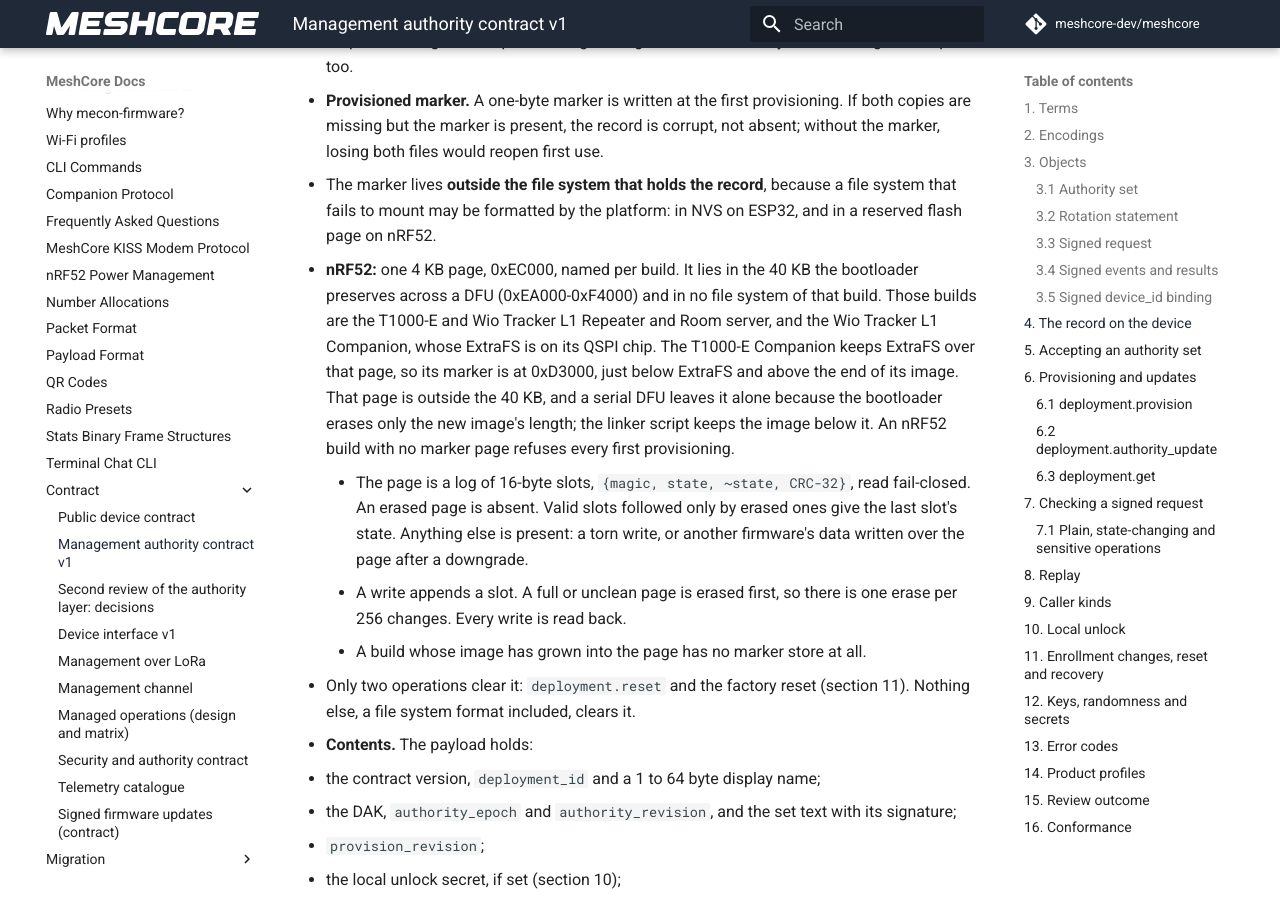
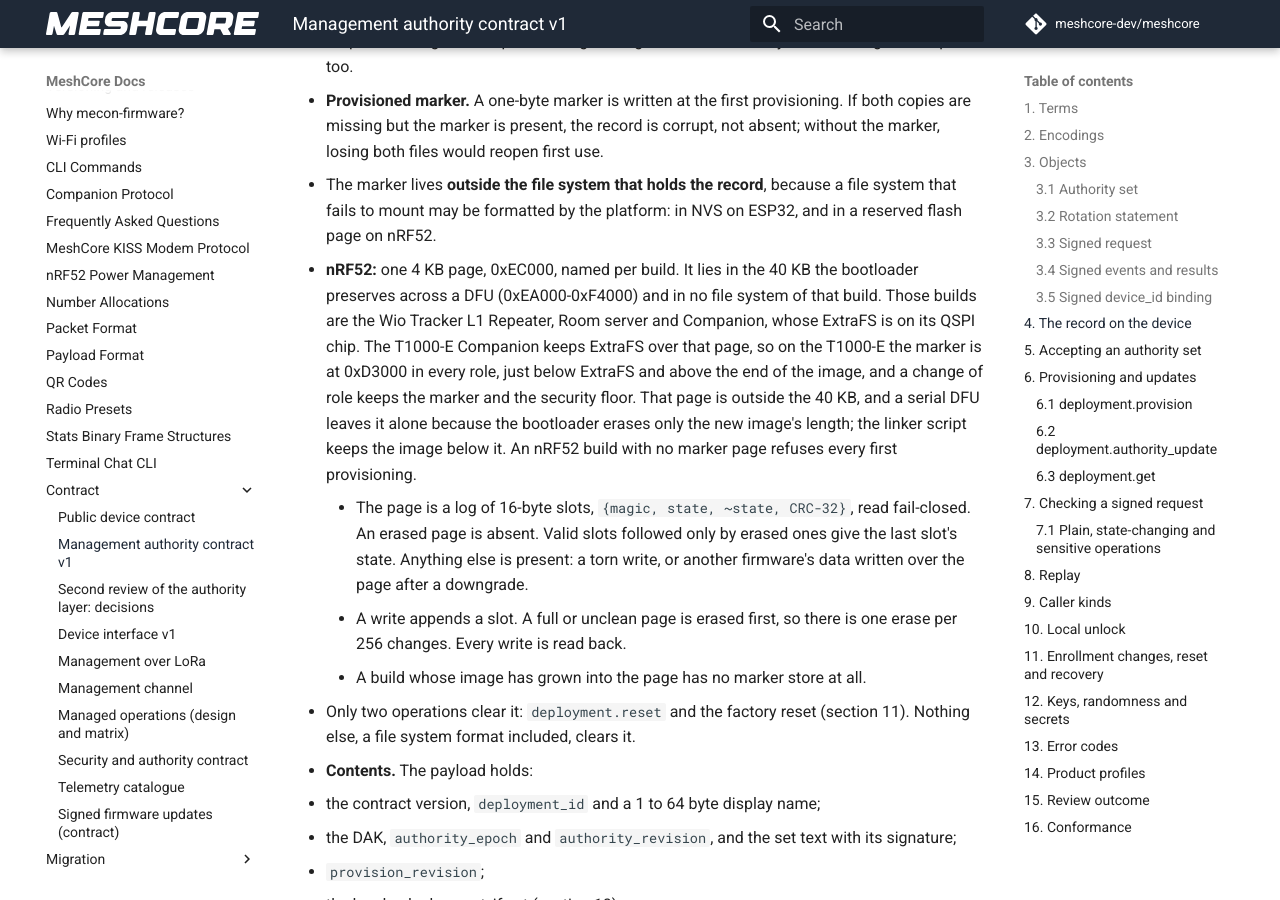
Before and after one commit to hoejriis/mecon-firmware, an MkDocs documentation site: the page built from docs/contract/AUTHORITY.md, in a window 1280 px wide and 900 px high, scrolled down 6832 px. Built offline with MkDocs 1.6.1 and Material for MkDocs 9.7.7, drawn with Linux system fonts in a browser that asks for light colours; comment, search, counter and statistics services are not loaded.

Commit message:
T1000-E: one marker and floor page for every role
The Companion's ExtraFS covers 0xEC000, so a T1000-E flashed from Companion
to Repeater or Room server read its marker page as corrupt and refused to
change, with nothing public to clear it. The two roles also kept their
floor on a different page from the Companion, so a change of role lost the
security floor. The T1000-E builds first ship in the coming release, so
moving the pages now costs no migration; after it, every enrolled board
would need one. The Repeater and Room server take the Companion's linker
limit so an image cannot grow into the pages.

Co-Authored-By: Claude Opus 5.5 (1M context) <noreply@anthropic.com>

```diff
--- a/docs/contract/AUTHORITY.md
+++ b/docs/contract/AUTHORITY.md
@@ -131,7 +131,7 @@ A Backend records a device's `device_id` from `hello` or from `get device.id`, a
 - **Corrupt is never absent.** If something exists and nothing is intact, the record is **corrupt**. A corrupt record is never treated as absent, because absent means "no Deployment" and would reopen an unsigned first provisioning. Failing to allocate memory while loading is corrupt too.
 - **Provisioned marker.** A one-byte marker is written at the first provisioning. If both copies are missing but the marker is present, the record is corrupt, not absent; without the marker, losing both files would reopen first use.
   - The marker lives **outside the file system that holds the record**, because a file system that fails to mount may be formatted by the platform: in NVS on ESP32, and in a reserved flash page on nRF52.
-  - **nRF52:** one 4 KB page, 0xEC000, named per build. It lies in the 40 KB the bootloader preserves across a DFU (0xEA000-0xF4000) and in no file system of that build. Those builds are the T1000-E and Wio Tracker L1 Repeater and Room server, and the Wio Tracker L1 Companion, whose ExtraFS is on its QSPI chip. The T1000-E Companion keeps ExtraFS over that page, so its marker is at 0xD3000, just below ExtraFS and above the end of its image. That page is outside the 40 KB, and a serial DFU leaves it alone because the bootloader erases only the new image's length; the linker script keeps the image below it. An nRF52 build with no marker page refuses every first provisioning.
+  - **nRF52:** one 4 KB page, 0xEC000, named per build. It lies in the 40 KB the bootloader preserves across a DFU (0xEA000-0xF4000) and in no file system of that build. Those builds are the Wio Tracker L1 Repeater, Room server and Companion, whose ExtraFS is on its QSPI chip. The T1000-E Companion keeps ExtraFS over that page, so on the T1000-E the marker is at 0xD3000 in every role, just below ExtraFS and above the end of the image, and a change of role keeps the marker and the security floor. That page is outside the 40 KB, and a serial DFU leaves it alone because the bootloader erases only the new image's length; the linker script keeps the image below it. An nRF52 build with no marker page refuses every first provisioning.
     - The page is a log of 16-byte slots, `{magic, state, ~state, CRC-32}`, read fail-closed. An erased page is absent. Valid slots followed only by erased ones give the last slot's state. Anything else is present: a torn write, or another firmware's data written over the page after a downgrade.
     - A write appends a slot. A full or unclean page is erased first, so there is one erase per 256 changes. Every write is read back.
     - A build whose image has grown into the page has no marker store at all.
```
Also changed, not shown: docs/contract/UPDATES.md (+1 -1 lines), 2 other files.
